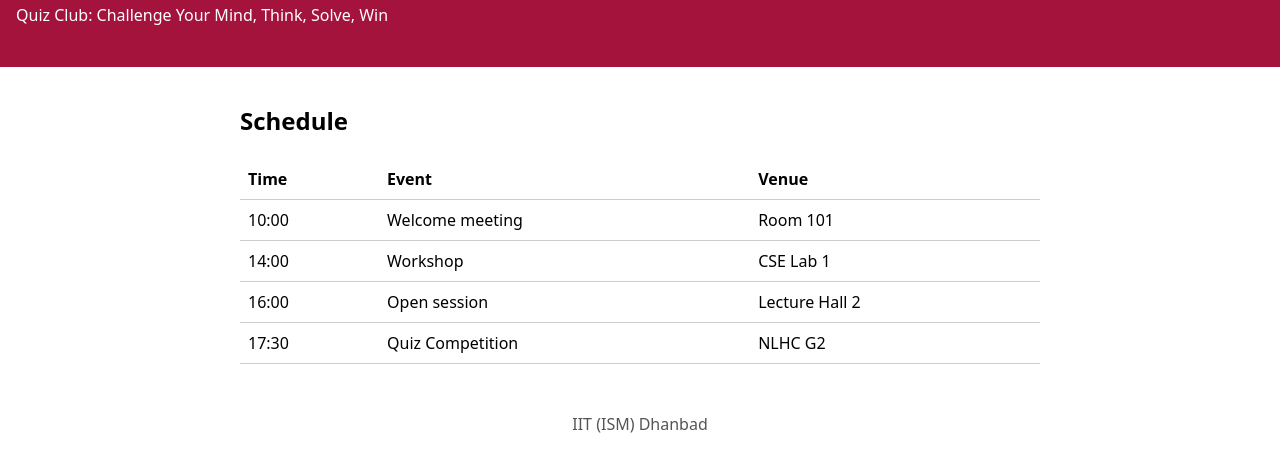
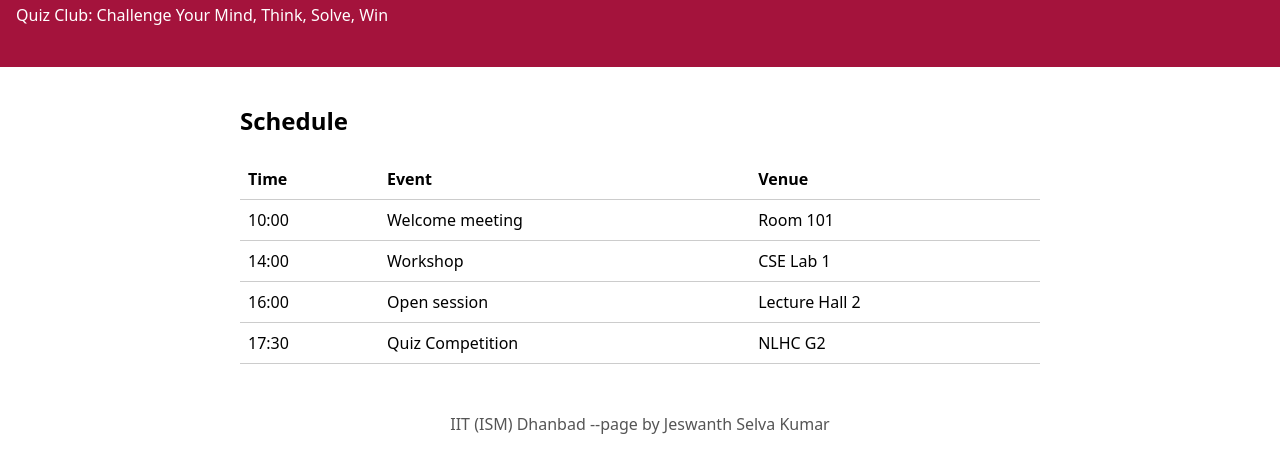
Before and after one commit to Jeswanth-25/club-page, a plain HTML site: page index.html in a window 1280 px wide. Shown: the part 112-584 px from the top of the page. Drawn offline with Linux system fonts and the light colour scheme.

Commit message:
added my name in footer

```diff
--- a/index.html
+++ b/index.html
@@ -30,7 +30,7 @@
   </main>
 
   <footer>
-    <p>IIT (ISM) Dhanbad</p>
+    <p>IIT (ISM) Dhanbad --page by Jeswanth Selva Kumar</p>
   </footer>
 </body>
 </html>
```
